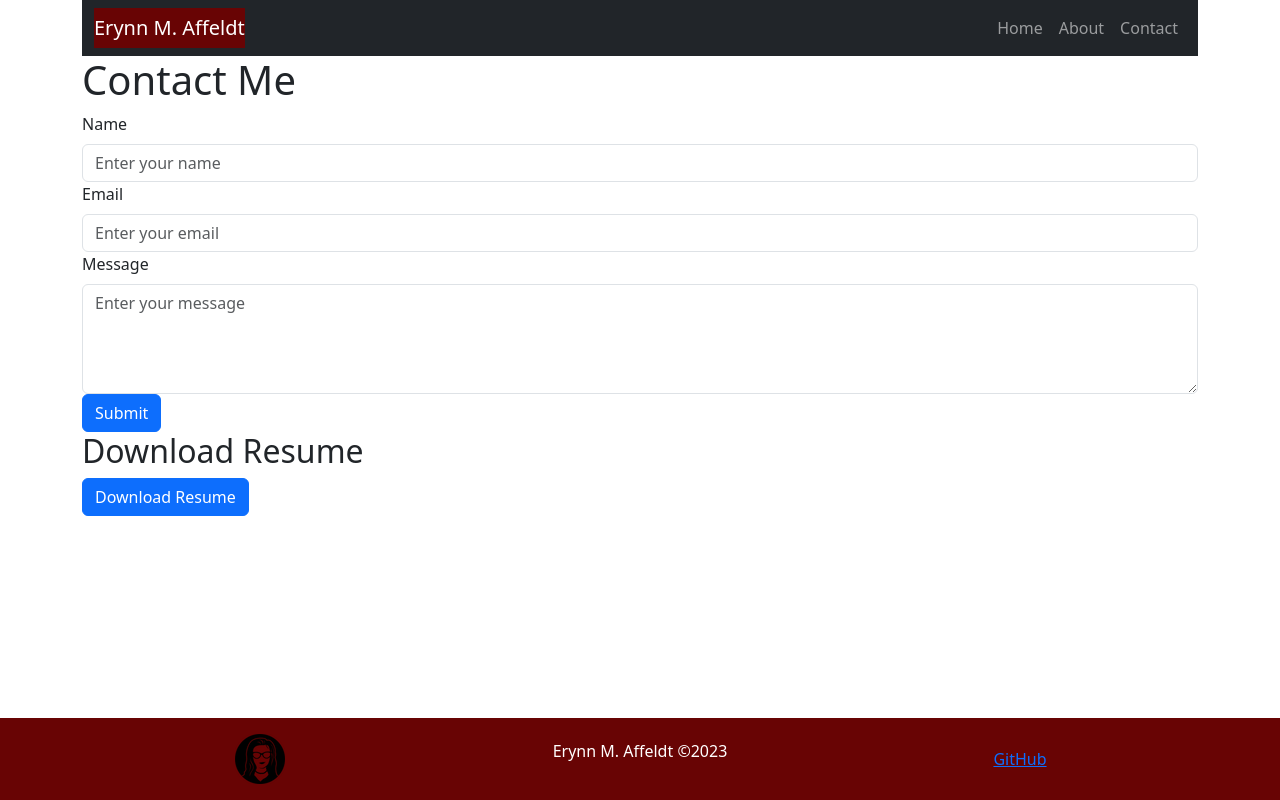
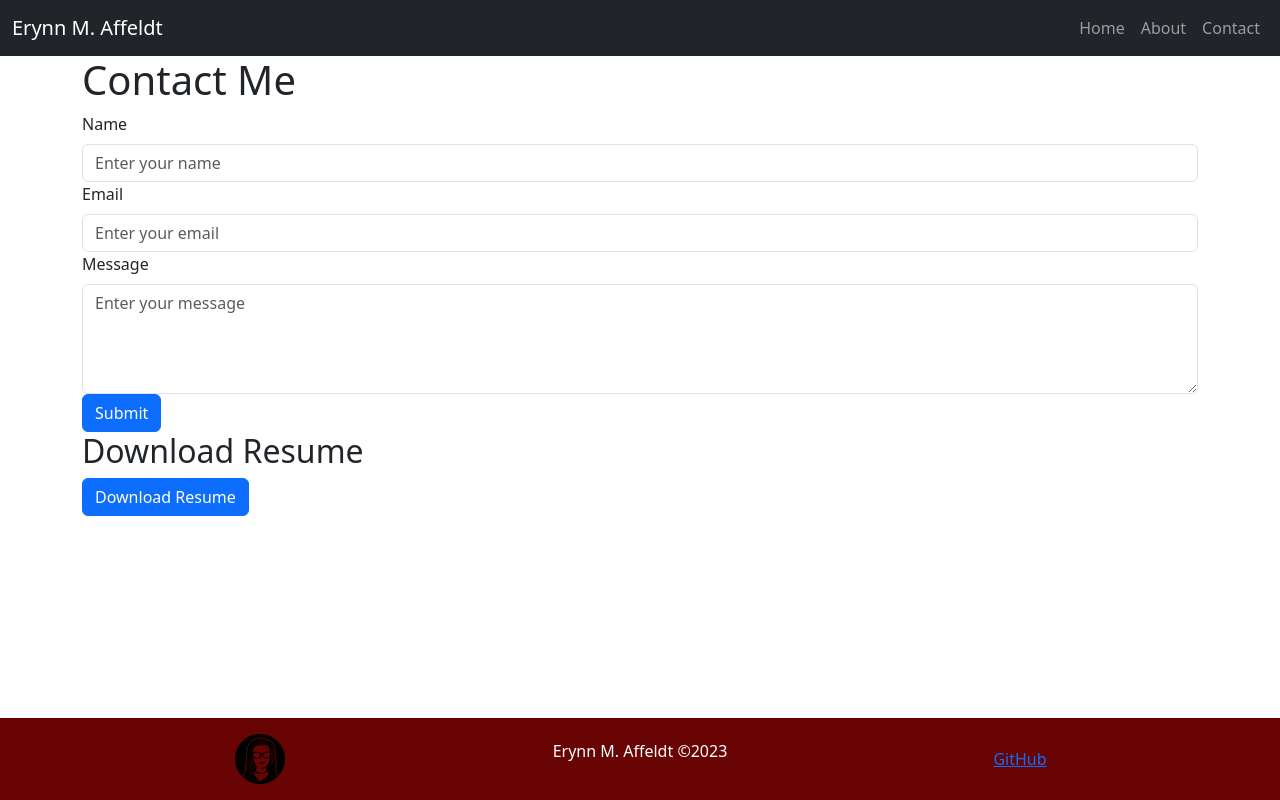
Before and after one commit to competentpunk/react-portfolio, a React (Create React App) app: page /react-portfolio/contact in a window 1280 px wide. Built offline with nearby package versions, Linux system fonts and the light colour scheme.

Commit message:
fix navber

```diff
--- a/src/css/Navbar.css
+++ b/src/css/Navbar.css
@@ -1,6 +1,6 @@
-.logo {
+/* .logo {
     background-color: #680404;
-}
+} */
 
 .navbar {
     z-index: 1000;
--- a/src/pages/About.js
+++ b/src/pages/About.js
@@ -6,10 +6,9 @@ import "../css/About.css";
 
 export default function About() {
   return (
+<div>
+    <Navbar />
     <Container>
-    <div>
-     <Navbar />
-   </div>
     <div>
       <h1>About Me</h1>
       <p>
@@ -17,9 +16,9 @@ export default function About() {
       I'm learning to code. Enjoy my website.
       </p>
     </div>
-    <div>
-    <Footer />
-    </div>
     </Container>
+
+     <Footer />
+     </div>
   );
 }
--- a/src/pages/Contact.js
+++ b/src/pages/Contact.js
@@ -7,10 +7,9 @@ import "../css/Contact.css";
 
 export default function Contact() {
   return (
+    <div>
+    <Navbar />
     <Container>
-       <div>
-        <Navbar />
-      </div>
       <div>
         <h1>Contact Me</h1>
         <ContactForm />
@@ -21,9 +20,10 @@ export default function Contact() {
           Download Resume
         </Button>
       </div>
-      <div>
+    </Container>
+    <div>
       <Footer />
       </div>
-    </Container>
+      </div>
   );
 }
```
Also changed, not shown: 10 other files (tests, documents, lock files or other folders).
